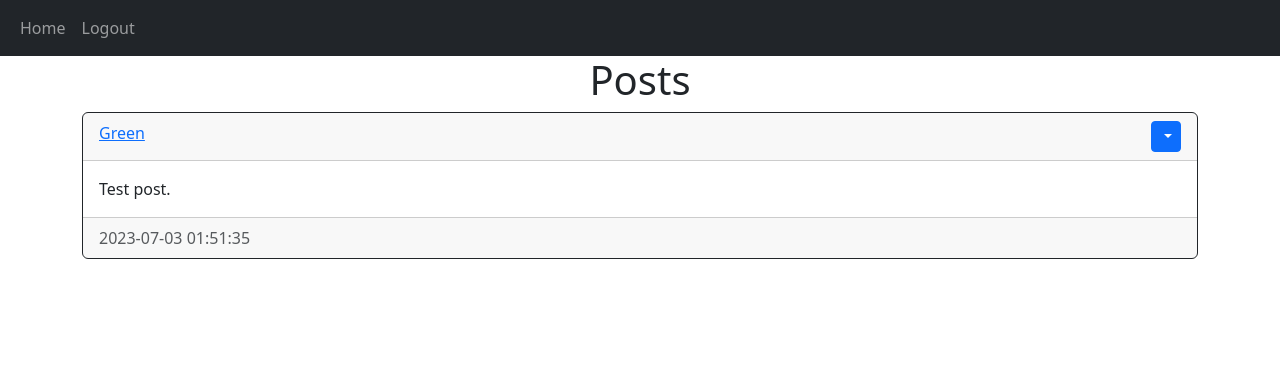
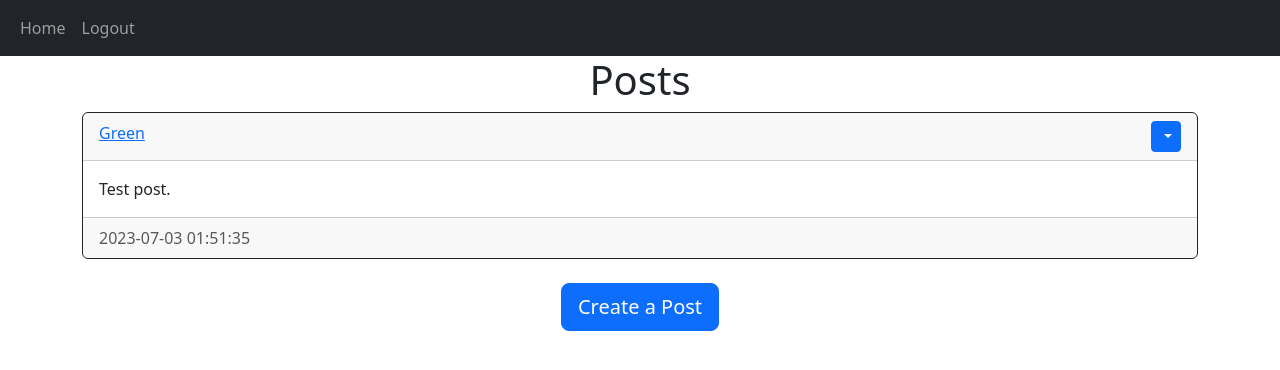
Before and after one commit to JonEast87/Flask_Blog, a Flask app: page / in a window 1280 px wide. Shown: the top 370 px of the page. Run offline with Flask 3, Linux system fonts and the light colour scheme; a user stored in the database is signed in; data comes from the database, SQL or seed files in the repository.

Commit message:
some minor ui tweaks for easier navigation

```diff
--- a/website/templates/create_post.html
+++ b/website/templates/create_post.html
@@ -8,5 +8,11 @@
         <div align="center">
             <button type="submit" class="btn btn-lg btn-primary">Post</button>
         </div>
+        <br />
+        <div align="center">
+            <a href="/home">
+                <button type="button" class="btn btn-lg btn-secondary">Back</button>
+            </a>
+        </div>
     </form>
 {% endblock %}
--- a/website/templates/home.html
+++ b/website/templates/home.html
@@ -29,6 +29,11 @@
             </div>
         </div>
         <br />
+        <div align="center">
+            <a href="/create-post">
+                <button type="button" class="btn btn-primary btn-lg">Create a Post</button>
+            </a>
+        </div>
     {% endfor %}
 </div>
 {% endblock %}
```
